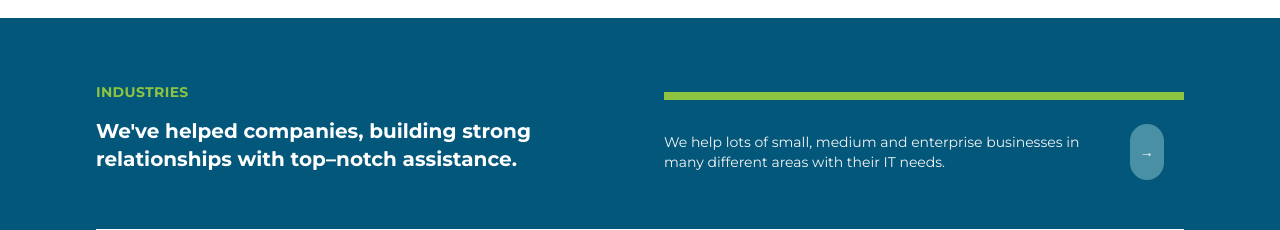
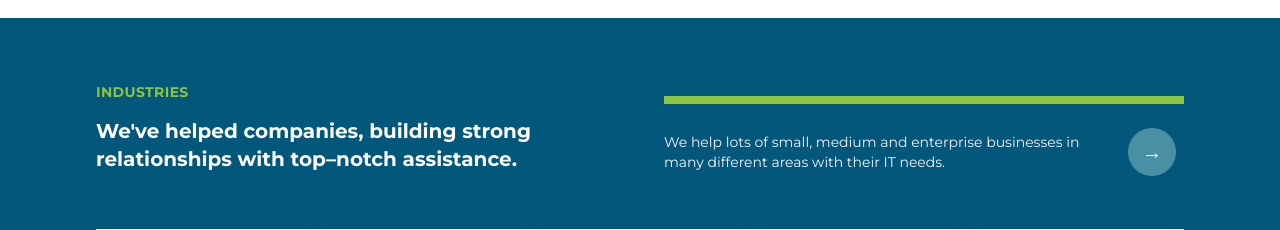
Before and after one commit to billychosee/Website, a Next.js app: page / in a window 1280 px wide. Shown: the part 1040-1270 px from the top of the page. Built offline with nearby package versions, Linux system fonts and the light colour scheme.

Commit message:
Add Home industries arrow

```diff
--- a/src/app/page.tsx
+++ b/src/app/page.tsx
@@ -168,12 +168,15 @@ export default function Home() {
 
     {/* Description and arrow */}
     <div className="flex items-center justify-between gap-4">
-      <p className="max-w-md text-gray-100 lg:text-sm">
-        We help lots of small, medium and enterprise businesses in many different areas with their IT needs.
-      </p>
-      <div className="w-14 h-14 mx-5 rounded-full bg-[#4A90A4] flex items-center justify-center hover:bg-[#387a8d] transition xl:w-14 xl:h-14 lg:w-14 lg:h-7">
-        <span className="text-2xl text-white cursor-pointer lg:text-sm">→</span>
-      </div>
+
+  <div className="flex items-center justify-between w-full lg:w-auto">
+    <p className="text-gray-100 max-w-md lg:text-sm">
+      We help lots of small, medium and enterprise businesses in many different areas with their IT needs.
+    </p>
+    <div className="w-12 h-12 ml-4 rounded-full bg-[#4A90A4] flex-shrink-0 flex items-center justify-center hover:bg-[#387a8d] transition">
+      <span className="text-xl text-white cursor-pointer">→</span>
+    </div>
+  </div>
     </div>
   </div>
   </div>
```
